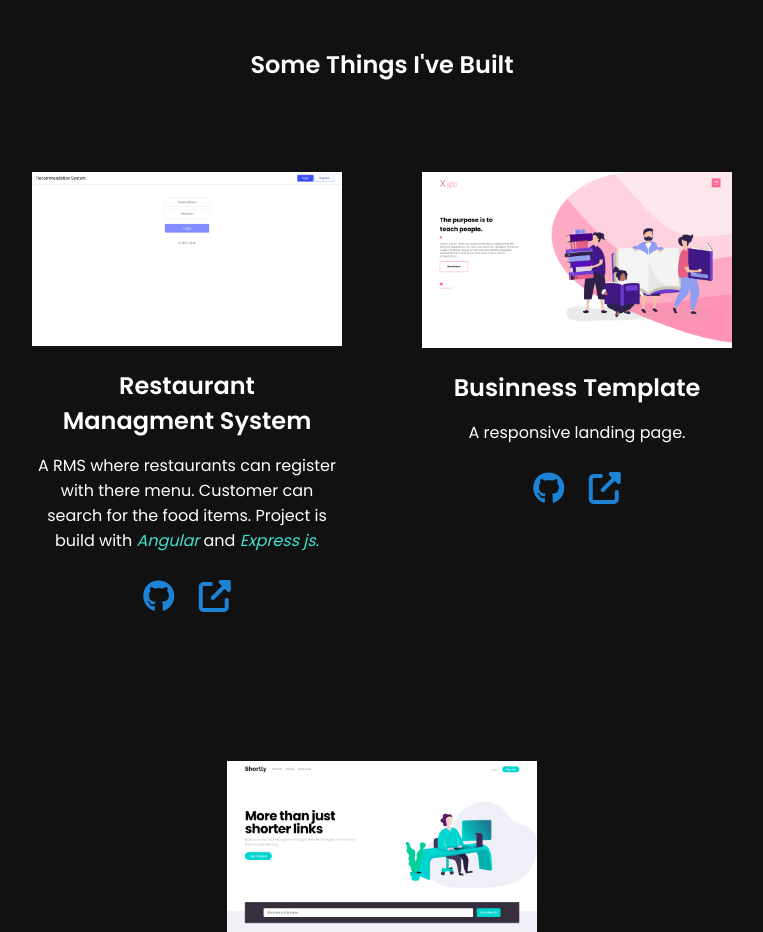
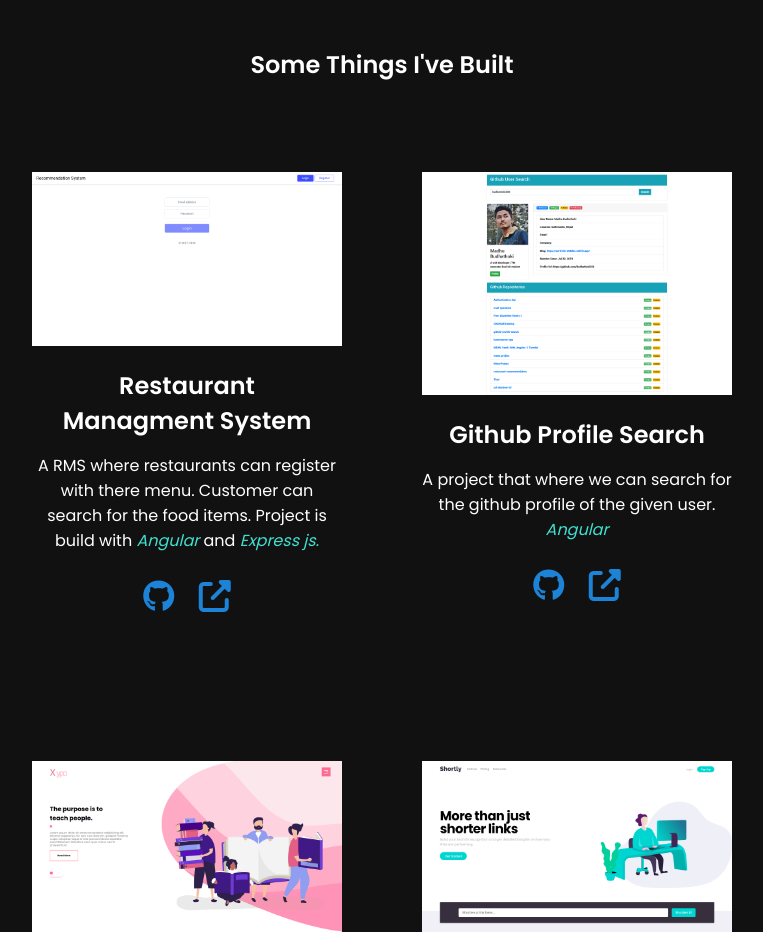
Before and after one commit to Budhathoki356/portfolio-v2, a website: page index.html in a window 1280 px wide. Shown: the part 1460-2392 px from the top of the page, without its empty margins (258-1021 px from the left). Drawn offline with nearby package versions, Linux system fonts and the light colour scheme.

Commit message:
Add Github search project

```diff
--- a/index.html
+++ b/index.html
@@ -68,6 +68,17 @@
                     <a href="https://github.com/Budhathoki356/restaurant-recommendation" target="_blank"><i
                             class="fab fa-github"></i></a>
                     <a href="https://client-rms.herokuapp.com/login" target="_blank"><i class="fas fa-external-link-alt"></i></a>
+                </div>
+            </div>
+            <div class="projectBx">
+                <img src="./images/Github-Search-Profile.png" alt="">
+                <h2>Github Profile Search</h2>
+                <p>A project that where we can search for the github profile of the given user.
+                    <em style="color: turquoise;"> Angular </em></p>
+                <div class="links">
+                    <a href="https://github.com/Budhathoki356/github-profile-search" target="_blank"><i
+                            class="fab fa-github"></i></a>
+                    <a href="https://stoic-edison-beb23e.netlify.app" target="_blank"><i class="fas fa-external-link-alt"></i></a>
                 </div>
             </div>
             <div class="projectBx">
```
Also changed, not shown: images/Github-Search-Profile.png (added).
